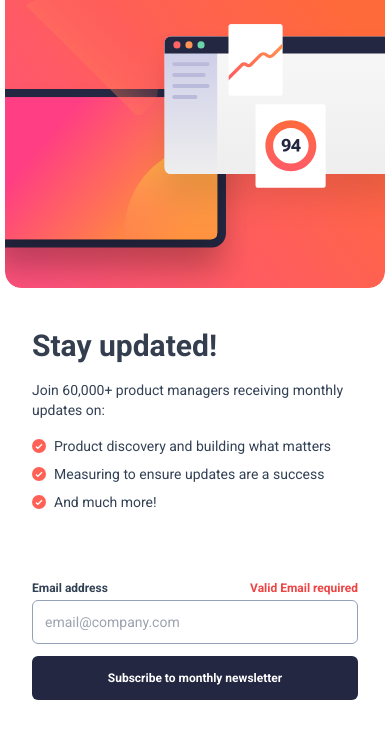
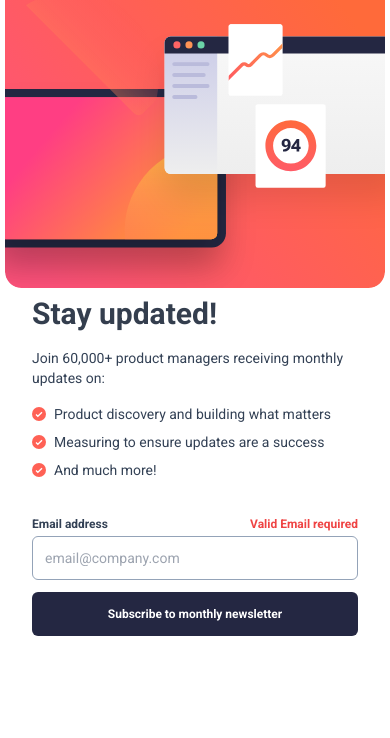
Before and after one commit to w3Scribe/F, a Next.js app: page / in a window 390 px wide. Shown: the top 738 px of the page. Built offline with nearby package versions, Linux system fonts and the light colour scheme.

Commit message:
added info.

```diff
--- a/src/app/page.tsx
+++ b/src/app/page.tsx
@@ -7,7 +7,7 @@ import { motion } from "framer-motion";
 
 export default function Home(): JSX.Element {
   return (
-    <section className="w-screen min-h-svh sm:min-h-screen bg-charcoal-grey sm:flex sm:justify-center sm:items-center">
+    <section className="w-screen h-svh sm:min-h-screen bg-charcoal-grey sm:flex sm:justify-center sm:items-center">
       <motion.main
         layout
         className="bg-white h-screen w-full sm:h-[370px] sm:w-[550px] sm:p-5 sm:rounded-xl sm:shadow-md flex flex-col-reverse sm:flex-row justify-end sm:justify-start sm:gap-4 gap-2"
@@ -15,7 +15,7 @@ export default function Home(): JSX.Element {
         {/* Left_Botton_Side */}
         <div>
           {/* info */}
-          <div className="flex flex-col gap-4 p-8 sm:p-0">
+          <div className="flex flex-col gap-4 px-8 sm:p-0">
             <h3 className="text-3xl text-slate-800/90 font-bold">
               Stay updated!
             </h3>
```
